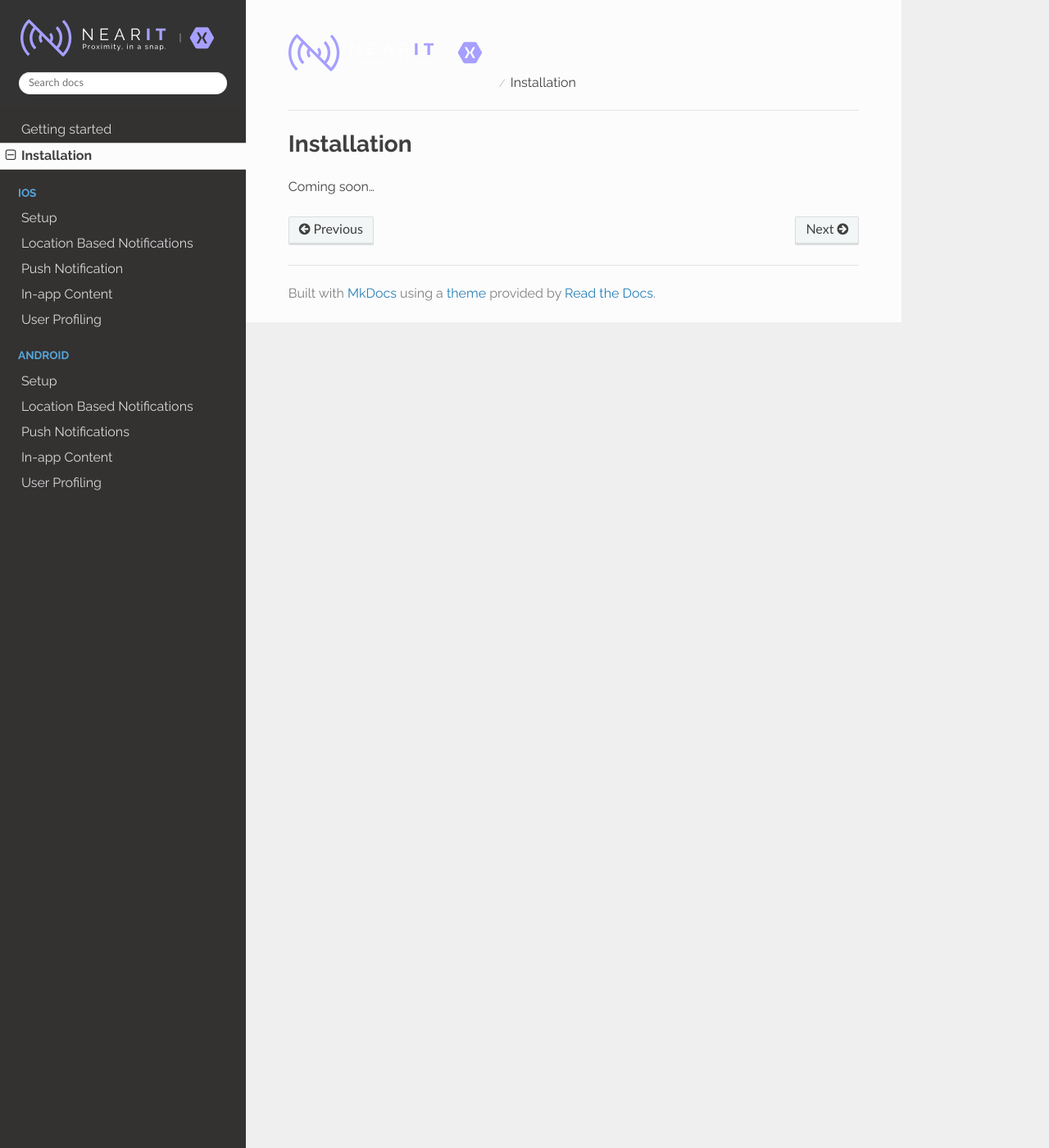
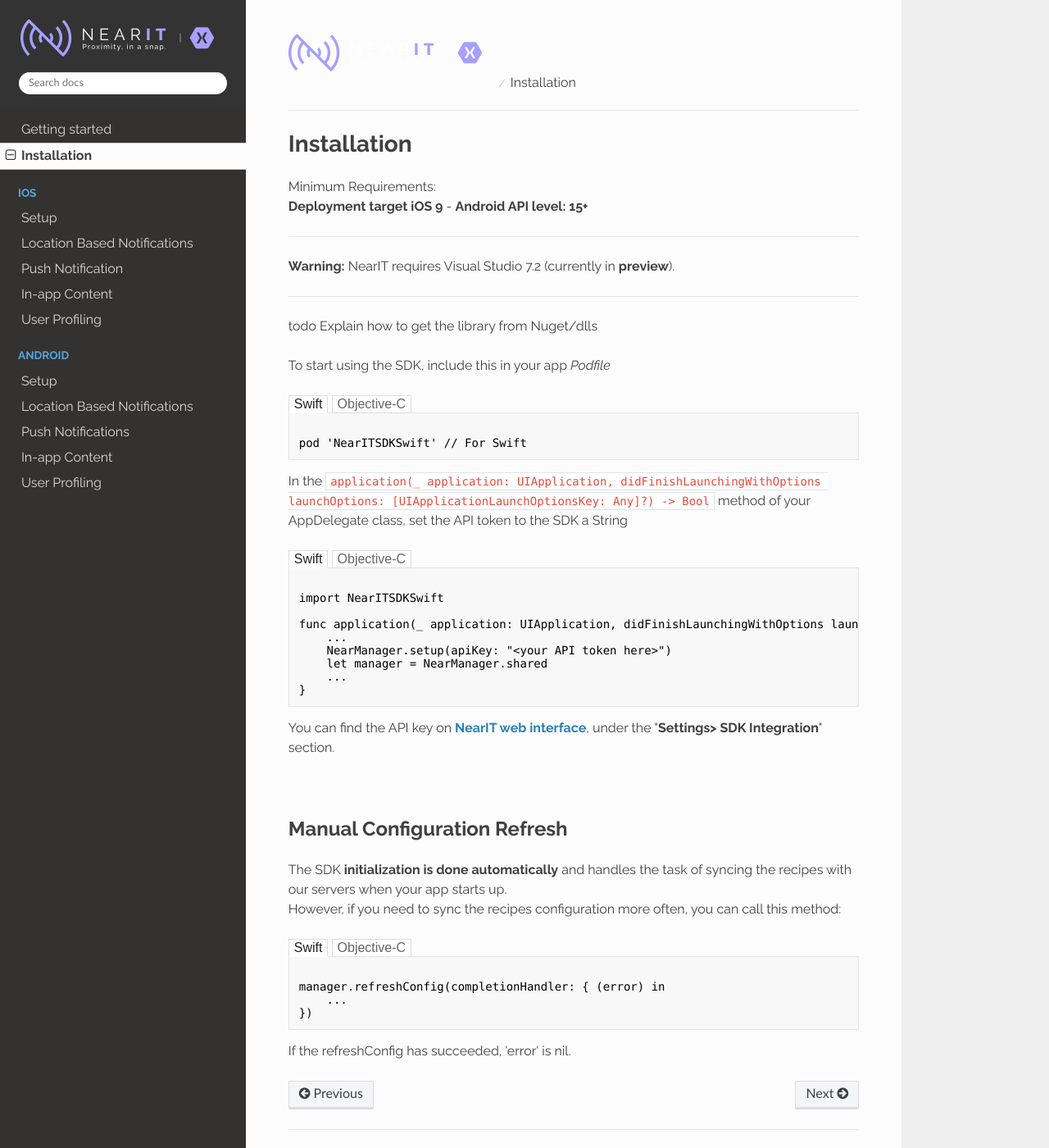
Before and after one commit to nearit/Xamarin-SDK, an MkDocs documentation site: the page built from docs/installation.md, in a window 1280 px wide and 1400 px high. Shown: the whole window at 82% size. Built offline with MkDocs 1.6.1, drawn with Linux system fonts in a browser that asks for light colours; nearby versions of some CDN libraries; old or Windows-style settings are respelled for this version of MkDocs.

Commit message:
installation page structure

```diff
--- a/docs/installation.md
+++ b/docs/installation.md
@@ -1,3 +1,66 @@
 # Installation #
 
-Coming soon…
+Minimum Requirements:<br>
+**Deployment target iOS 9** - **Android API level: 15+**
+
+___
+**Warning:** NearIT requires Visual Studio 7.2 (currently in **preview**).
+___
+
+
+todo Explain how to get the library from Nuget/dlls
+
+
+To start using the SDK, include this in your app *Podfile*
+
+<div class="code-swift">
+pod 'NearITSDKSwift' // For Swift
+</div>
+<div class="code-objc">
+pod 'NearITSDK' // For Objective-C
+</div>
+
+In the `application(_ application: UIApplication, didFinishLaunchingWithOptions launchOptions: [UIApplicationLaunchOptionsKey: Any]?) -> Bool` method of your AppDelegate class, set the API token to the SDK a String
+
+
+<div class="code-swift">
+import NearITSDKSwift
+
+func application(_ application: UIApplication, didFinishLaunchingWithOptions launchOptions: [UIApplicationLaunchOptionsKey: Any]?) -> Bool {
+	...
+    NearManager.setup(apiKey: "&lt;your API token here&gt;")
+	let manager = NearManager.shared
+	...
+}
+</div>
+<div class="code-objc">
+#import &lt;NearITSDK/NearITSDK.h&gt;
+
+- (BOOL)application:(UIApplication *)application didFinishLaunchingWithOptions:(NSDictionary *)launchOptions {
+    ...
+    [NITManager setupWithApiKey:@"&lt;your API token here&gt;"];
+    NITManager *manager = [NITManager defaultManager];
+    ...
+}
+</div>
+
+You can find the API key on <a href="https://go.nearit.com/" target="_blank">**NearIT web interface**</a>, under the "**Settings> SDK Integration**" section.
+
+<br>
+##Manual Configuration Refresh##
+
+The SDK **initialization is done automatically** and handles the task of syncing the recipes with our servers when your app starts up.
+<br>However, if you need to sync the recipes configuration more often, you can call this method:
+
+<div class="code-swift">
+manager.refreshConfig(completionHandler: { (error) in
+    ...
+})
+</div>
+<div class="code-objc">
+[manager refreshConfigWithCompletionHandler:^(NSError* error) {
+    ...
+}];
+</div>
+
+If the refreshConfig has succeeded, 'error' is nil.
```
